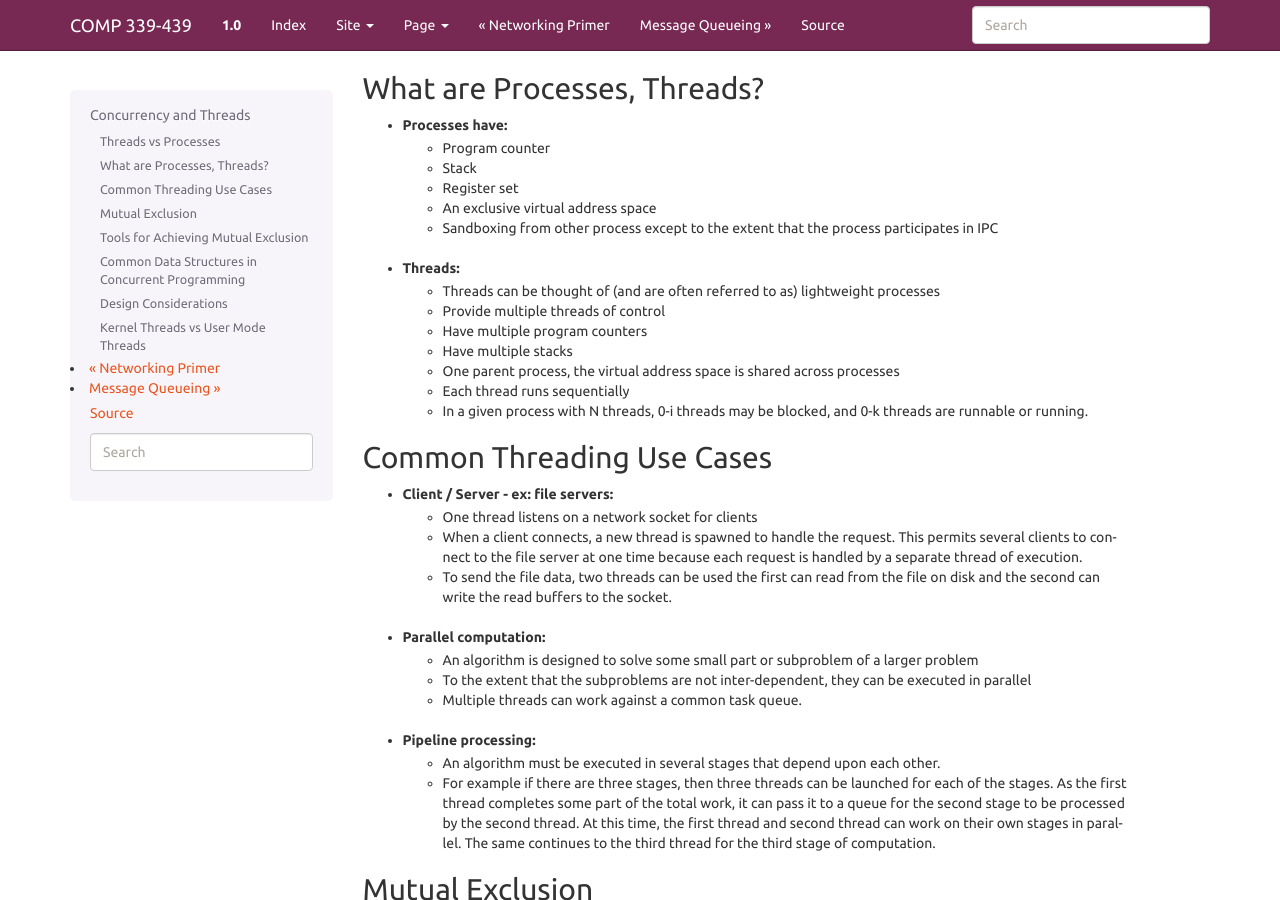
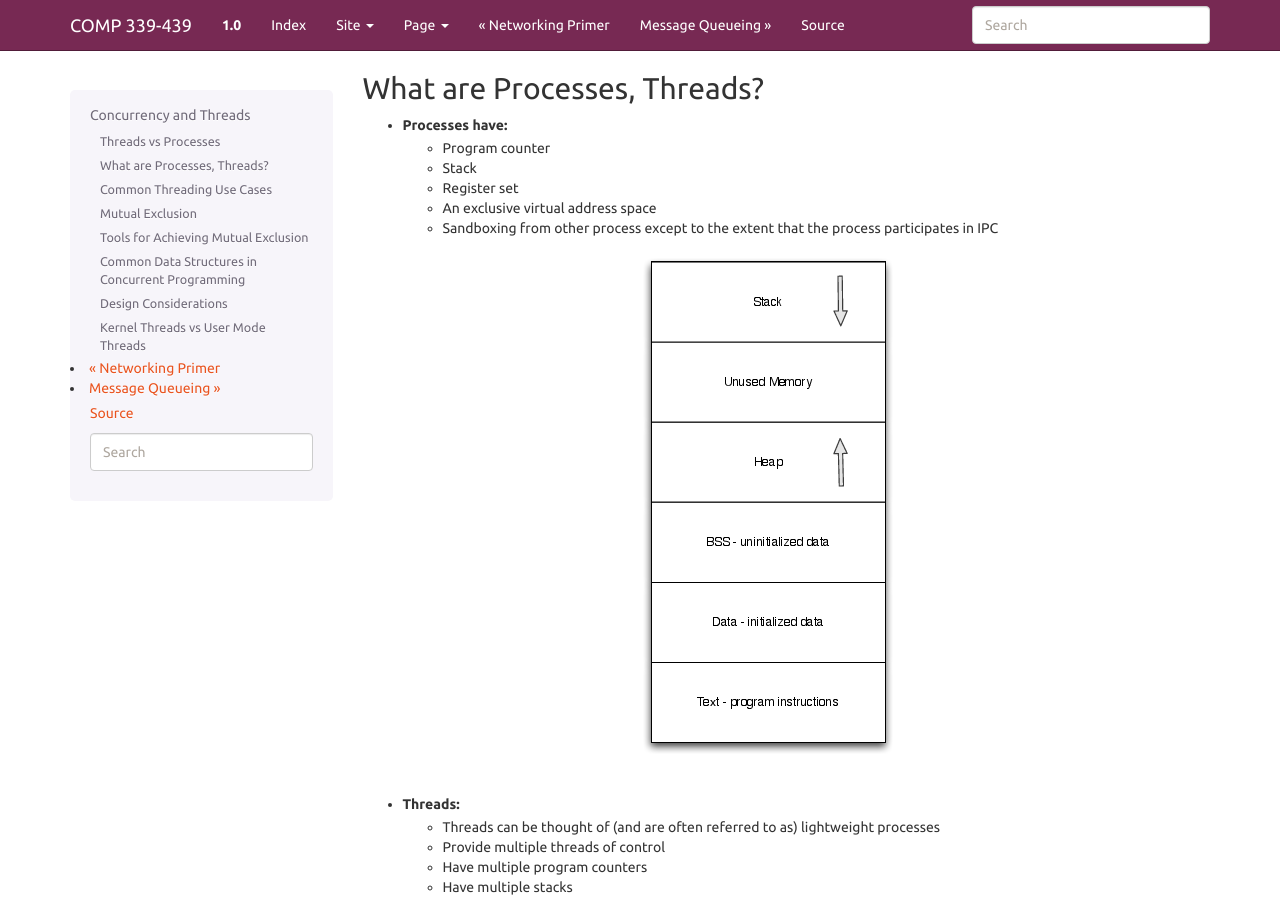
Before and after one commit to LoyolaChicagoBooks/distributedsystems, a Sphinx documentation site: the page built from source/concurrency.rst, in a window 1280 px wide and 900 px high, scrolled down 400 px. Built offline with Sphinx 7.4.7, drawn with Linux system fonts in a browser that asks for light colours.

Commit message:
concurrency figures

```diff
--- a/source/concurrency.rst
+++ b/source/concurrency.rst
@@ -27,6 +27,10 @@
 	- An exclusive virtual address space
 	- Sandboxing from other process except to the extent that the process participates in IPC
 
+	.. figure:: figures/concurrency/memory_layout.png
+	   :align: center
+	   :alt: Process Memory Layout
+
 - Threads:
 	- Threads can be thought of (and are often referred to as) lightweight processes
 	- Provide multiple threads of control
@@ -35,6 +39,10 @@
 	- One parent process, the virtual address space is shared across processes
 	- Each thread runs sequentially
 	- In a given process with N threads, 0-i threads may be blocked, and 0-k threads are runnable or running.
+
+	.. figure:: figures/concurrency/memory_layout_multithreaded.png
+	   :align: center
+	   :alt: Process Memory Layout
 
 
 Common Threading Use Cases
```
Also changed, not shown: source/figures/concurrency/memory_layout.png (added), source/figures/concurrency/memory_layout_multithreaded.png (added), 2 other files.
